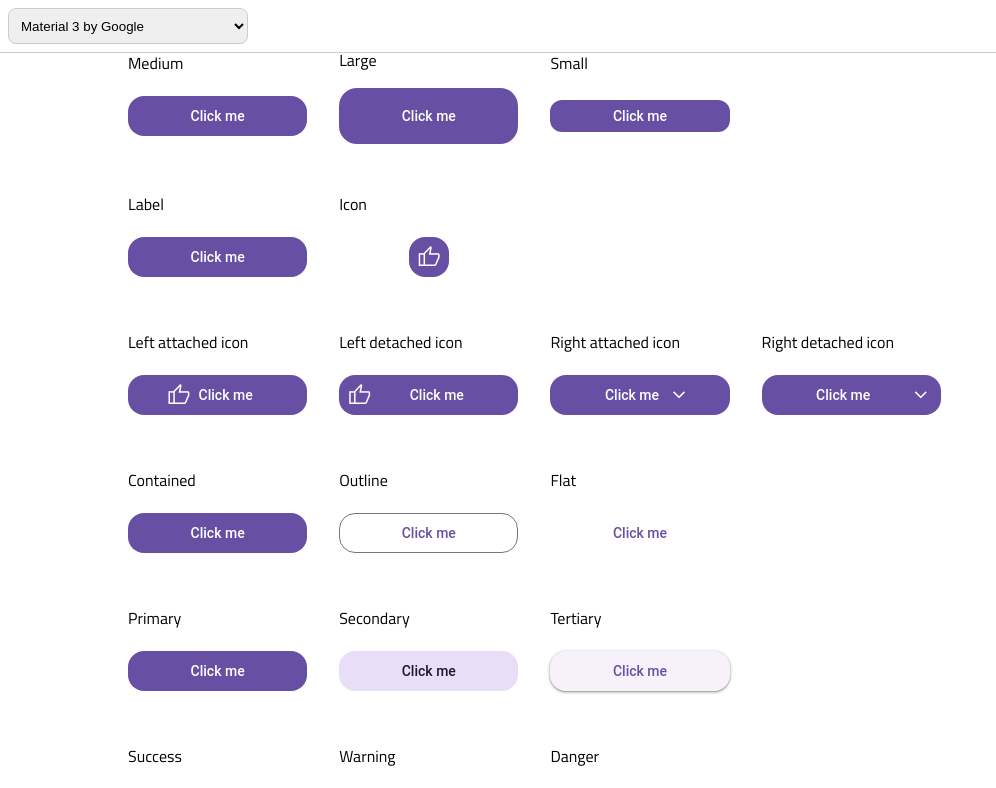
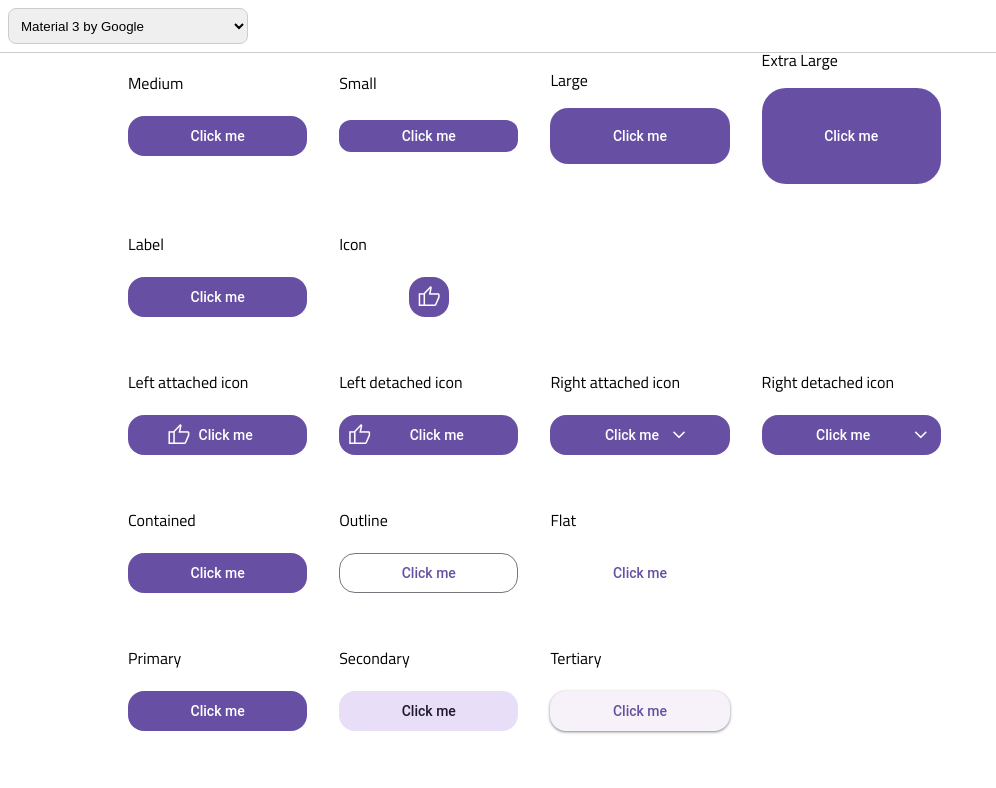
Before and after one commit to rodrigojcmello/kiskadee, a React (Vite) app in the folder packages/react/: page / in a window 1280 px wide. Shown: the top 788 px of the page, without its empty margins (0-996 px from the left). Built offline with nearby package versions, Linux system fonts and the light colour scheme.

Commit message:
feat: doc

```diff
--- a/packages/react/src/site/documentation/Button/ButtonDocumentation.tsx
+++ b/packages/react/src/site/documentation/Button/ButtonDocumentation.tsx
@@ -92,6 +92,32 @@ export const ButtonDocumentation: FC = () => {
             <NotApplicable />
           )}
         </div>
+
+        <div>
+          <BoxTitle>Small</BoxTitle>
+          {buttonOption?.size?.sm ? (
+            <div className={style.buttonWrap}>
+              <Button
+                label={label}
+                width={width}
+                type={type}
+                variant={variant}
+                borderRadius={radius}
+                iconType={iconType}
+                iconLeft={iconLeft}
+                iconRight={iconRight}
+                textAlign={textAlign}
+                size="sm"
+                onClick={(): void => {
+                  setSize('sm');
+                }}
+              />
+            </div>
+          ) : (
+            <NotApplicable />
+          )}
+        </div>
+
         <div>
           <BoxTitle>Large</BoxTitle>
           {buttonOption?.size?.lg ? (
@@ -116,9 +142,10 @@ export const ButtonDocumentation: FC = () => {
             <NotApplicable />
           )}
         </div>
+
         <div>
-          <BoxTitle>Small</BoxTitle>
-          {buttonOption?.size?.sm ? (
+          <BoxTitle>Extra Large</BoxTitle>
+          {buttonOption?.size?.lg ? (
             <div className={style.buttonWrap}>
               <Button
                 label={label}
@@ -130,9 +157,9 @@ export const ButtonDocumentation: FC = () => {
                 iconLeft={iconLeft}
                 iconRight={iconRight}
                 textAlign={textAlign}
-                size="sm"
+                size="xl"
                 onClick={(): void => {
-                  setSize('sm');
+                  setSize('xl');
                 }}
               />
             </div>
@@ -551,7 +578,7 @@ export const ButtonDocumentation: FC = () => {
         </div>
       </div>
 
-      <div className={style.buttonGrid}>
+      <div className={`${style.buttonRow} ${style.buttonGrid}`}>
         <div>
           <BoxTitle>Hover</BoxTitle>
           {buttonContainer?.base?.hover || buttonVariant?.[variant]?.hover ? (
--- a/packages/react/src/themes/material/theme.ts
+++ b/packages/react/src/themes/material/theme.ts
@@ -12,8 +12,8 @@ export const materialTheme: KiskadeeSchema = {
         borderRadius: {
           default: 'rounded',
           variant: {
-            rounded: { lg: 18, md: 16, sm: 12 },
-            full: { lg: 28, md: 20, sm: 16 },
+            rounded: { xl: 24, lg: 18, md: 16, sm: 12 },
+            full: { xl: 48, lg: 30, md: 20, sm: 16 },
           },
           none: 0,
         },
@@ -249,6 +249,13 @@ export const materialTheme: KiskadeeSchema = {
                   paddingTop: 7,
                   paddingBottom: 7,
                   paddingLeft: 7,
+                  paddingRight: 7,
+                },
+                lg: {
+                  paddingTop: 17,
+                  paddingBottom: 17,
+                  paddingLeft: 17,
+                  paddingRight: 17,
                 },
               },
             },
@@ -281,12 +288,21 @@ export const materialTheme: KiskadeeSchema = {
         leftIconDetached: {
           base: {
             rest: {
+              lg: {
+                paddingTop: 16,
+                paddingBottom: 16,
+                paddingLeft: 16,
+                paddingRight: 0,
+              },
               md: {
                 fontSize: 24,
                 paddingTop: 8,
                 paddingBottom: 8,
                 paddingLeft: 8,
                 paddingRight: 8,
+              },
+              sm: {
+                fontSize: 16,
               },
             },
           },
@@ -376,6 +392,12 @@ export const materialTheme: KiskadeeSchema = {
                 paddingLeft: 18,
                 paddingRight: 18,
               },
+              xl: {
+                paddingTop: 38,
+                paddingBottom: 38,
+                paddingLeft: 38,
+                paddingRight: 38,
+              },
             },
           },
           type: {
```
